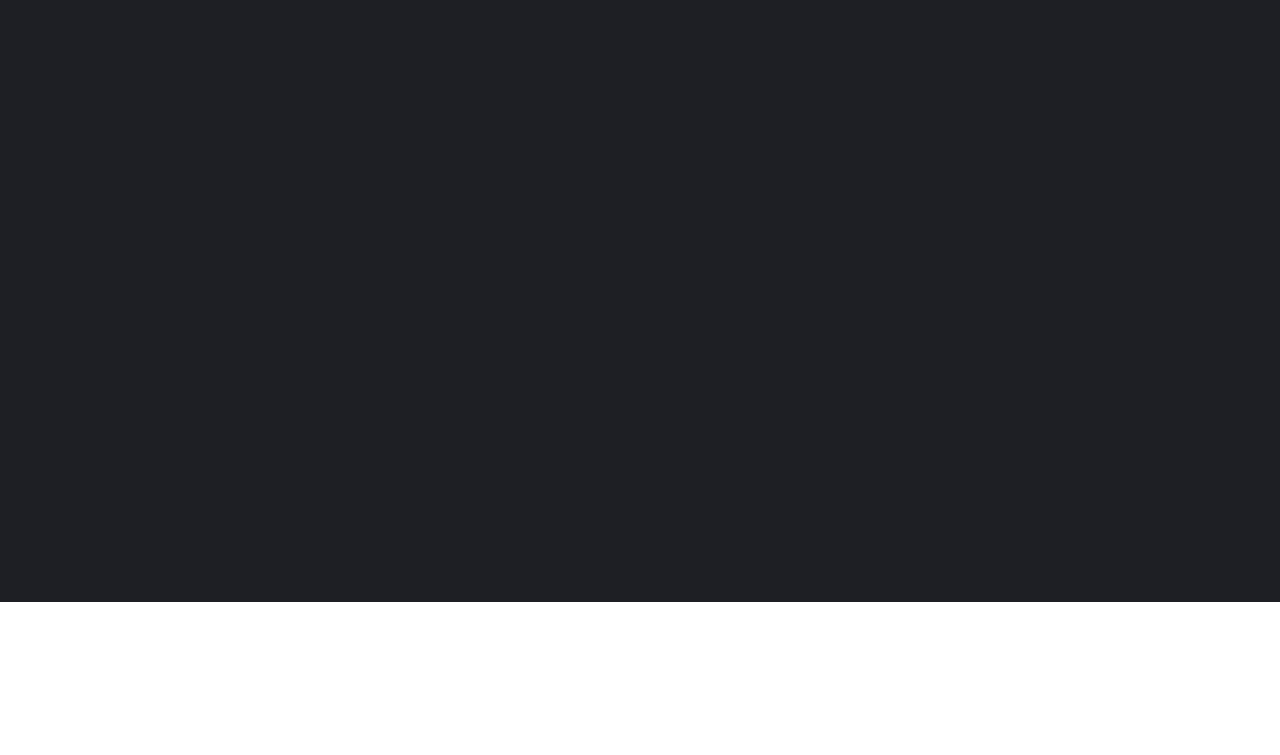
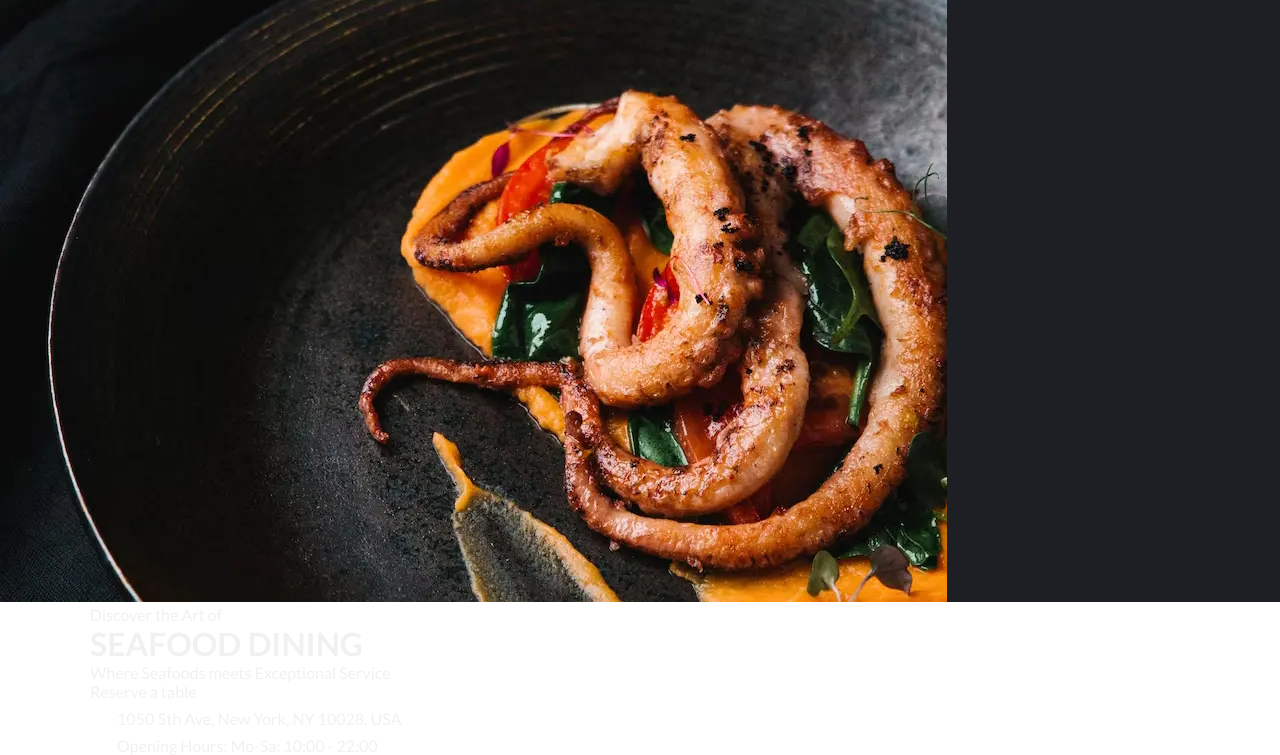
Before and after one commit to cedric-renais/Aquarium, a website: page index.html in a window 1280 px wide. Shown: the part 72-827 px from the top of the page. Before the commit the page ends 800 px from the top, so only its background shows below. Drawn offline with Linux system fonts and the light colour scheme; a web font is replaced by a local one.

Commit message:
v1.0.5 : HTML Hero

```diff
--- a/index.html
+++ b/index.html
@@ -72,6 +72,51 @@
           </div>
         </div>
       </nav>
+      <!-- Hero -->
+      <div class="l-main-nav__faded-bg"></div>
+      <img
+        src="./assets/images/main-bg.webp"
+        alt="Tentacles dish"
+        class="home-header__tentacles"
+        width="947"
+        height="674"
+      />
+      <div class="u-container home-header__container">
+        <p class="home-header__surtitle">Discover the Art of</p>
+        <h1 class="u-main-title home-header__title">SEAFOOD DINING</h1>
+        <p class="home-header__subtitle">
+          Where Seafoods meets Exceptional Service
+        </p>
+        <a href="./index.html#reservation" class="c-gold-link home-header__cta"
+          >Reserve a table</a
+        >
+        <div class="home-header__info">
+          <p class="home-header__info-paragrah">
+            <img
+              src="./assets/svg/location.svg"
+              alt=""
+              class="home-header__info-icon"
+              width="24"
+              height="24"
+            />
+            <span class="home-header__info-text"
+              >1050 5th Ave, New York, NY 10028, USA</span
+            >
+          </p>
+          <p class="home-header__info-paragrah">
+            <img
+              src="./assets/svg/clock.svg"
+              alt=""
+              class="home-header__info-icon"
+              width="24"
+              height="24"
+            />
+            <span class="home-header__info-text"
+              >Opening Hours: Mo-Sa: 10:00 - 22:00</span
+            >
+          </p>
+        </div>
+      </div>
     </header>
     <!-- Script -->
     <script src="./sources/js/script.js"></script>
```
